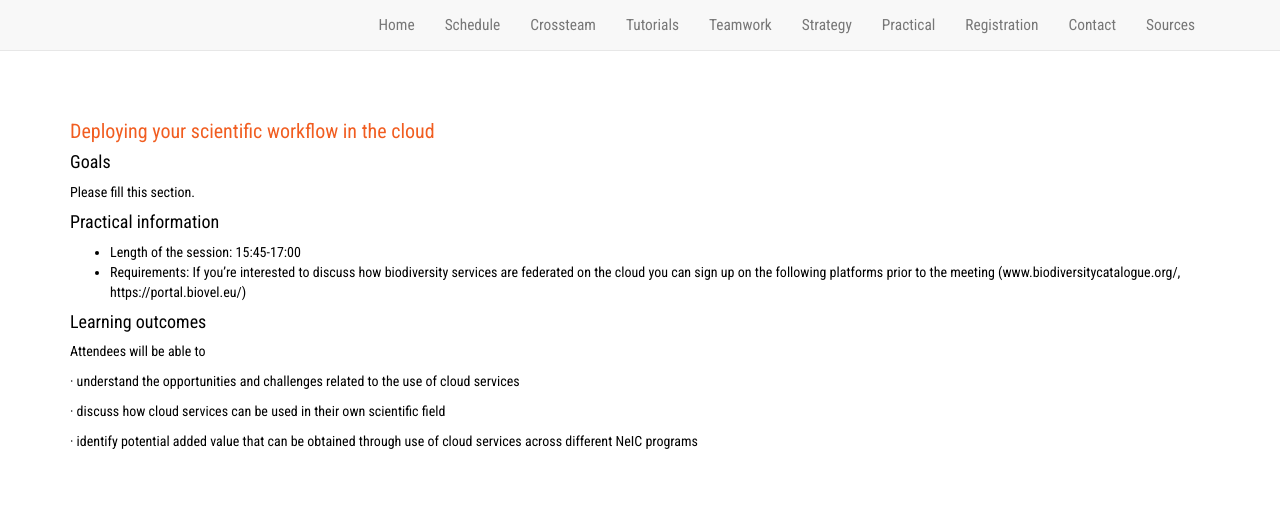
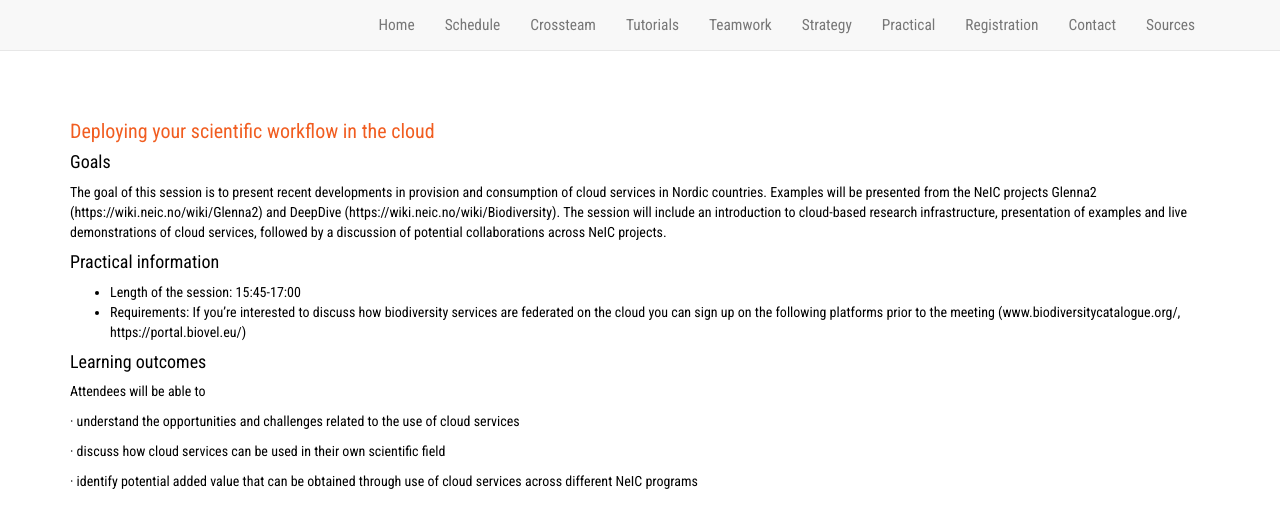
Before and after one commit to neicnordic/ahm18.neic.nordforsk.org, a Jekyll site: the page built from _crossteams/ho_details3/details.md, in a window 1280 px wide. Shown: the top 528 px of the page. Built offline with Jekyll 4.4.1, drawn with Linux system fonts in a browser that asks for light colours; nearby versions of some CDN libraries.

Commit message:
Update details.md

```diff
--- a/_crossteams/ho_details3/details.md
+++ b/_crossteams/ho_details3/details.md
@@ -9,7 +9,7 @@ name: details
 
 <h4>Goals</h4>
 
-Please fill this section.
+The goal of this session is to present recent developments in provision and consumption of cloud services in Nordic countries. Examples will be presented from the NeIC projects Glenna2 (https://wiki.neic.no/wiki/Glenna2) and DeepDive (https://wiki.neic.no/wiki/Biodiversity). The session will include an introduction to cloud-based research infrastructure, presentation of examples and live demonstrations of cloud services, followed by a discussion of potential collaborations across NeIC projects.
 
 <h4>Practical information</h4>
 
```
